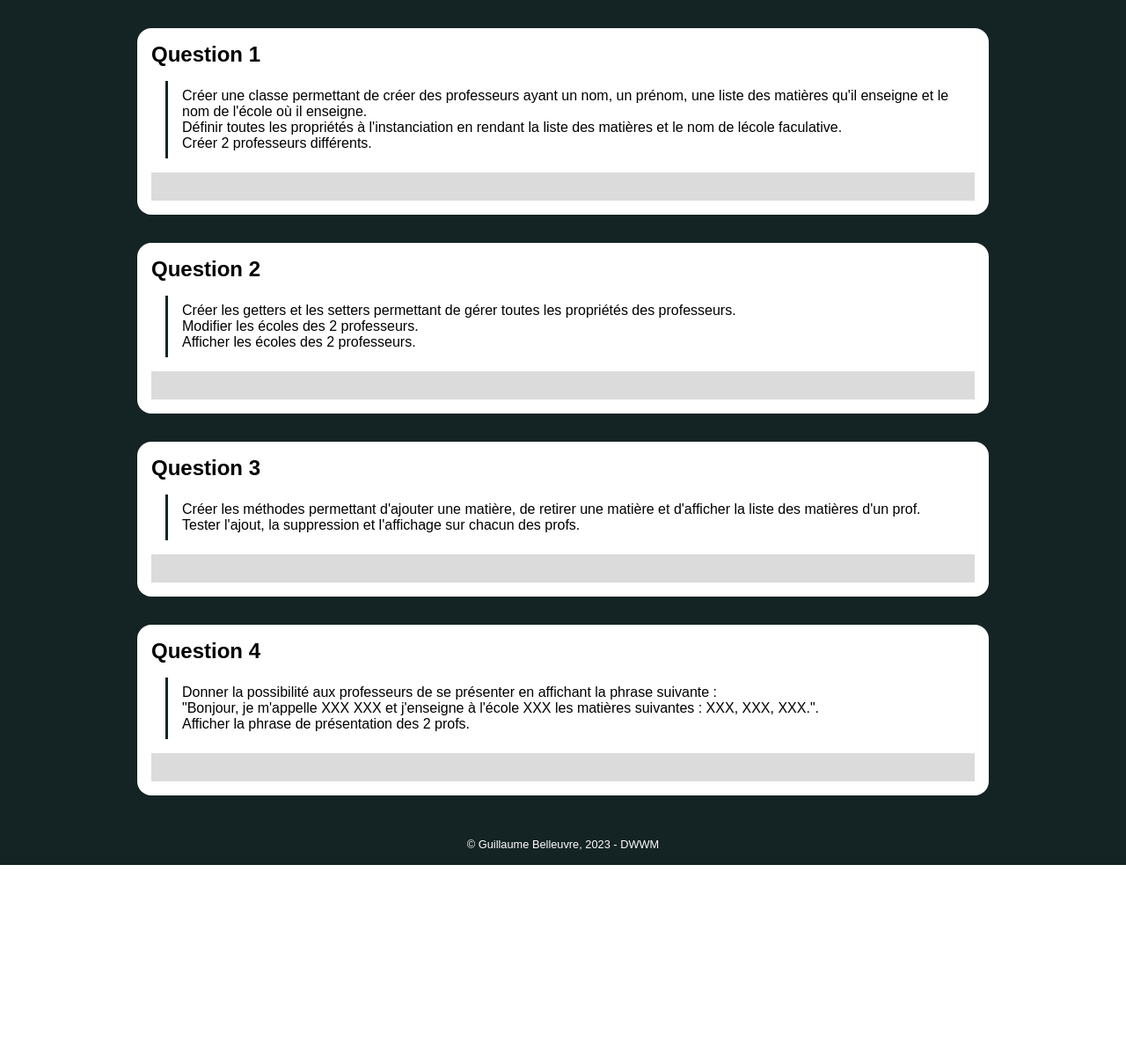
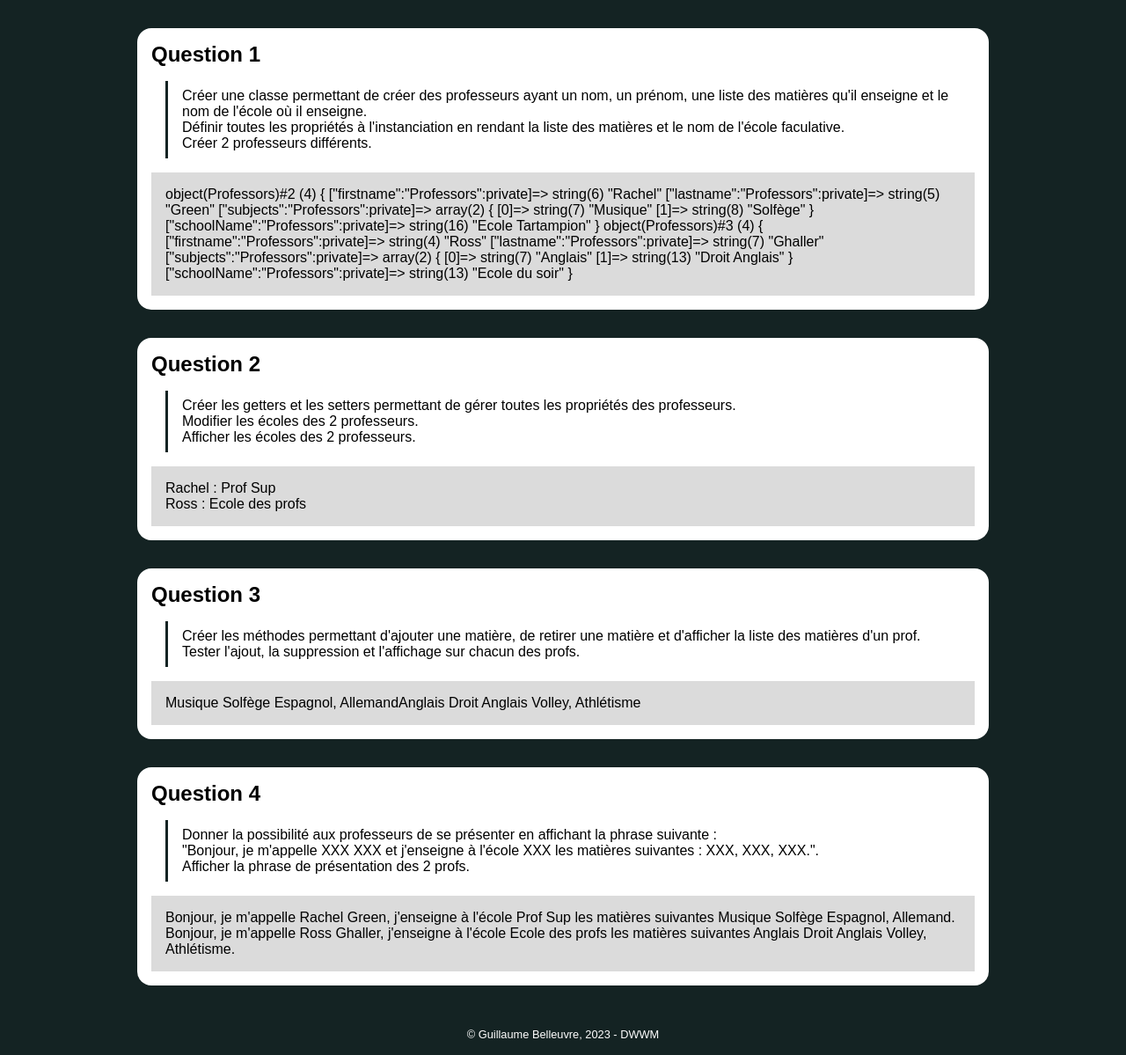
Before and after one commit to l-ud-i/poo-training, a PHP site: page /exo2.php in a window 1280 px wide. Shown: the part 159-1358 px from the top of the page at 88% size. Before the commit the page ends 1142 px from the top, so only its background shows below. Run offline with PHP 8.4, Linux system fonts and the light colour scheme.

Commit message:
exo2 done

```diff
--- a/exo2.php
+++ b/exo2.php
@@ -1,3 +1,91 @@
+<?php
+
+class Professors
+{
+    private string $firstname;
+    private string $lastname;
+    private array $subjects = [];
+    private ?string $schoolName;
+
+    public function __construct(string $firstname, string $lastname, array $subjects = [], string $schoolName = null)
+    {
+        $this->firstname = $firstname;
+        $this->lastname = $lastname;
+        $this->subjects = $subjects;
+        $this->schoolName = $schoolName;
+    }
+
+    public function setFirstname(string $firstname): void
+    {
+        $this->firstname = $firstname;
+    }
+
+    public function getFirstname(): string
+    {
+        return $this->firstname;
+    }
+
+    public function setLastname(string $lastname): void
+    {
+        $this->lastname = $lastname;
+    }
+
+    public function getLastname(): string
+    {
+        return $this->lastname;
+    }
+
+    // public function setSubjects(array $subjects): void
+    // {
+    //     $this->subjects = $subjects;
+    // }
+
+    // public function getSubjects(): array
+    // {
+    //     return $this->subjects;
+    // }
+
+    public function setSchoolName(string $schoolName): void
+    {
+        $this->schoolName = $schoolName;
+    }
+
+    public function getSchoolName(): string
+    {
+        return $this->schoolName;
+    }
+
+    public function __toString()
+    {
+        return "Bonjour, je m'appelle $this->firstname $this->lastname, j'enseigne à l'école $this->schoolName les matières suivantes {$this->displaySubjects()}. <br>";
+
+    }
+
+    //------------
+    // METHODS
+    //------------
+
+    public function addSubjects(string $subject): array {
+        array_push($this->subjects, $subject);
+        return $this->subjects;
+    }
+
+    public function deleteSubjects(string $subject) {
+        $index = array_search($subject, $this->subjects);
+        if ($index !== false) {
+            unset($this->subjects[$index]);
+        }
+        return $this->$subject;
+    }
+
+    public function displaySubjects() {
+        return implode(' ', $this->subjects);
+        }
+}
+
+
+?>
+
 <!DOCTYPE html>
 <html lang="en">
 
@@ -31,11 +119,22 @@
             <p class="exercice-txt">
                 Créer une classe permettant de créer des professeurs ayant un nom, un prénom, une liste des matières qu'il enseigne et le nom de l'école où il enseigne.
                 <br>
-                Définir toutes les propriétés à l'instanciation en rendant la liste des matières et le nom de lécole faculative.
+                Définir toutes les propriétés à l'instanciation en rendant la liste des matières et le nom de l'école faculative.
                 <br>
                 Créer 2 professeurs différents.
             </p>
             <div class="exercice-sandbox">
+
+            <?php
+
+            $professor1 = new professors('Rachel', 'Green', ['Musique', 'Solfège'], 'Ecole Tartampion');
+
+            var_dump($professor1);
+
+            $professor2 = new professors('Ross', 'Ghaller', ['Anglais', 'Droit Anglais'], 'Ecole du soir');
+            var_dump($professor2);
+
+            ?>
 
             </div>
         </section>
@@ -53,6 +152,15 @@
             </p>
             <div class="exercice-sandbox">
 
+            <?php
+
+                $professor1->setSchoolName('Prof Sup');
+                $professor2->setSchoolName('Ecole des profs');
+                echo $professor1->getFirstname() . ' : ' . $professor1->getSchoolName() . '<br>';
+                echo $professor2->getFirstname() . ' : ' . $professor2->getSchoolName();
+
+            ?>
+
             </div>
         </section>
 
@@ -66,6 +174,17 @@
                 Tester l'ajout, la suppression et l'affichage sur chacun des profs.
             </p>
             <div class="exercice-sandbox">
+
+                <?php
+
+                    $professor1->addSubjects('Espagnol, Allemand');
+                    $professor2->addSubjects('Volley, Athlétisme');
+
+                    echo $professor1->displaySubjects();
+                    echo $professor2->displaySubjects();
+
+
+                ?>
 
             </div>
         </section>
@@ -82,6 +201,13 @@
             </p>
             <div class="exercice-sandbox">
 
+                <?php
+
+                    echo $professor1;
+                    echo $professor2;
+
+                ?>
+
             </div>
         </section>
 
```
Also changed, not shown: index.php (+1 -11 lines).
